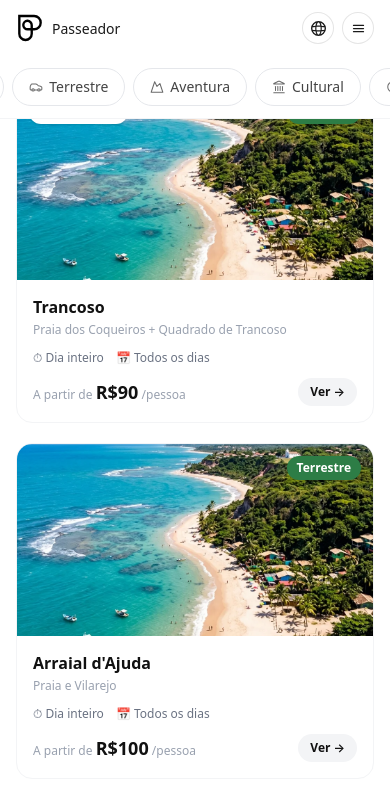
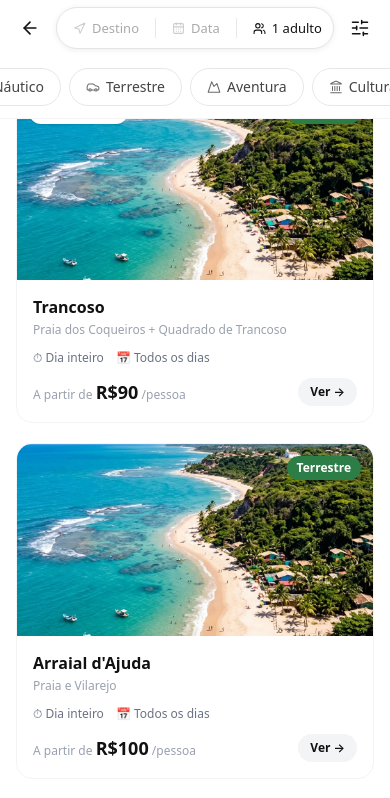
Before and after one commit to Huendelx/Tour-Porto-Seguro, a Next.js app: page /buscar in a window 390 px wide. Shown: the top 798 px of the page. Built offline with nearby package versions, Linux system fonts and the light colour scheme.

Commit message:
feat: header mobile non-home com back + search + botão filtros

```diff
--- a/src/app/buscar/page.tsx
+++ b/src/app/buscar/page.tsx
@@ -38,6 +38,12 @@ function SearchResults() {
   const [maxPrice, setMaxPrice]   = useState<number>(500);
   const [sortBy, setSortBy]       = useState<"relevance" | "price_asc" | "price_desc">("relevance");
   const [filterOpen, setFilterOpen] = useState(false);
+
+  useEffect(() => {
+    const handler = () => setFilterOpen(true);
+    window.addEventListener("passeador:open-filter", handler);
+    return () => window.removeEventListener("passeador:open-filter", handler);
+  }, []);
 
   // temp state inside drawer so user can cancel
   const [draftPrice, setDraftPrice]   = useState(maxPrice);
@@ -104,12 +110,12 @@ function SearchResults() {
           </div>
 
           {/* Separador */}
-          <div className="w-px h-6 bg-gray-200 flex-shrink-0" />
+          <div className="hidden md:block w-px h-6 bg-gray-200 flex-shrink-0" />
 
-          {/* Botão Filtros */}
+          {/* Botão Filtros — desktop only (mobile fica no header) */}
           <button
             onClick={() => setFilterOpen(true)}
-            className={`flex-shrink-0 flex items-center gap-2 px-4 py-2 rounded-full border text-sm font-medium transition-colors whitespace-nowrap ${
+            className={`hidden md:flex flex-shrink-0 items-center gap-2 px-4 py-2 rounded-full border text-sm font-medium transition-colors whitespace-nowrap ${
               hasActiveFilters
                 ? "bg-[#111] text-white border-[#111]"
                 : "text-[#444] border-gray-200 hover:border-gray-400 bg-white"
--- a/src/components/Header.tsx
+++ b/src/components/Header.tsx
@@ -1,13 +1,12 @@
 "use client";
 
-import { useState, useEffect, useRef } from "react";
+import { useState, useEffect, useRef, Suspense } from "react";
 import Image from "next/image";
 import Link from "next/link";
-import { usePathname } from "next/navigation";
+import { usePathname, useRouter } from "next/navigation";
 import { Boat, Fish, CarProfile, AirplaneInFlight, TreeEvergreen, Building, SunHorizon } from "@phosphor-icons/react";
-import { CircleHelp } from "lucide-react";
+import { CircleHelp, SlidersHorizontal } from "lucide-react";
 import MobileMenu from "./MobileMenu";
-import { Suspense } from "react";
 import HeaderSearchBar from "./HeaderSearchBar";
 
 const ChevronDown = ({ className }: { className?: string }) => (
@@ -57,7 +56,9 @@ const passeiosItems = {
 
 export default function Header() {
   const pathname = usePathname();
+  const router = useRouter();
   const isHomePage = pathname === "/";
+  const isBuscar = pathname.startsWith("/buscar");
   const [passeiosOpen, setPasseiosOpen] = useState(false);
   const [mobileMenuOpen, setMobileMenuOpen] = useState(false);
   const [desktopMenuOpen, setDesktopMenuOpen] = useState(false);
@@ -128,6 +129,35 @@ export default function Header() {
         style={isHomePage && isScrolled && !passeiosOpen && !mobileMenuOpen ? { backdropFilter: "blur(24px)", WebkitBackdropFilter: "blur(24px)" } : {}}
       >
         <nav className="relative w-full px-4 md:px-6 h-14 flex items-center justify-between">
+
+          {/* MOBILE NON-HOME — back + search + filtros */}
+          {!isHomePage && (
+            <div className="md:hidden absolute inset-0 flex items-center px-3 gap-2 bg-white z-10">
+              <button
+                onClick={() => router.back()}
+                className="p-2 rounded-full hover:bg-gray-100 transition-colors flex-shrink-0 text-[#111]"
+                aria-label="Voltar"
+              >
+                <svg width="20" height="20" viewBox="0 0 24 24" fill="none" stroke="currentColor" strokeWidth="2" strokeLinecap="round" strokeLinejoin="round">
+                  <line x1="19" y1="12" x2="5" y2="12" /><polyline points="12 19 5 12 12 5" />
+                </svg>
+              </button>
+              <div className="flex-1 min-w-0">
+                <Suspense fallback={null}>
+                  <HeaderSearchBar />
+                </Suspense>
+              </div>
+              {isBuscar && (
+                <button
+                  onClick={() => window.dispatchEvent(new CustomEvent("passeador:open-filter"))}
+                  className="p-2 rounded-full hover:bg-gray-100 transition-colors flex-shrink-0 text-[#111]"
+                  aria-label="Filtros"
+                >
+                  <SlidersHorizontal size={20} strokeWidth={1.75} />
+                </button>
+              )}
+            </div>
+          )}
 
           {/* LEFT — logo + nome */}
           <Link href="/" className="flex items-center gap-2 flex-shrink-0 cursor-pointer">
```
